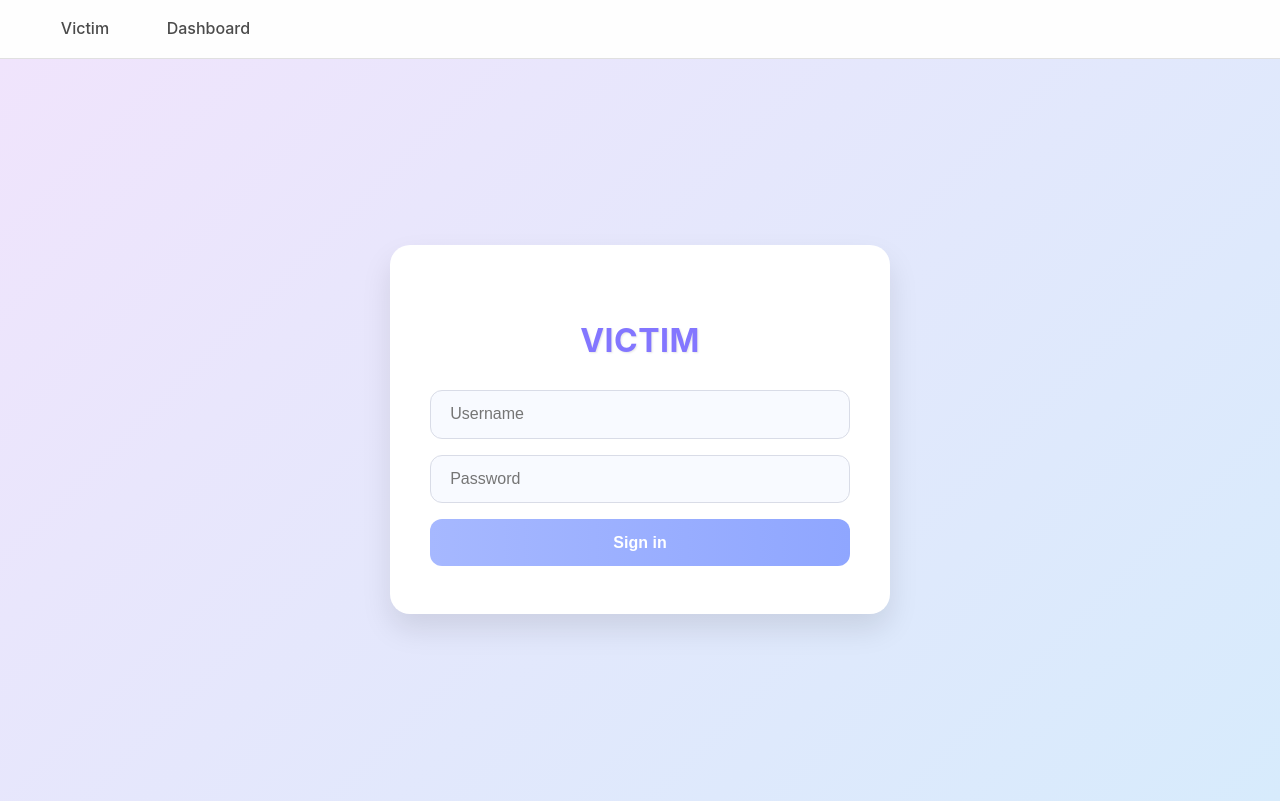
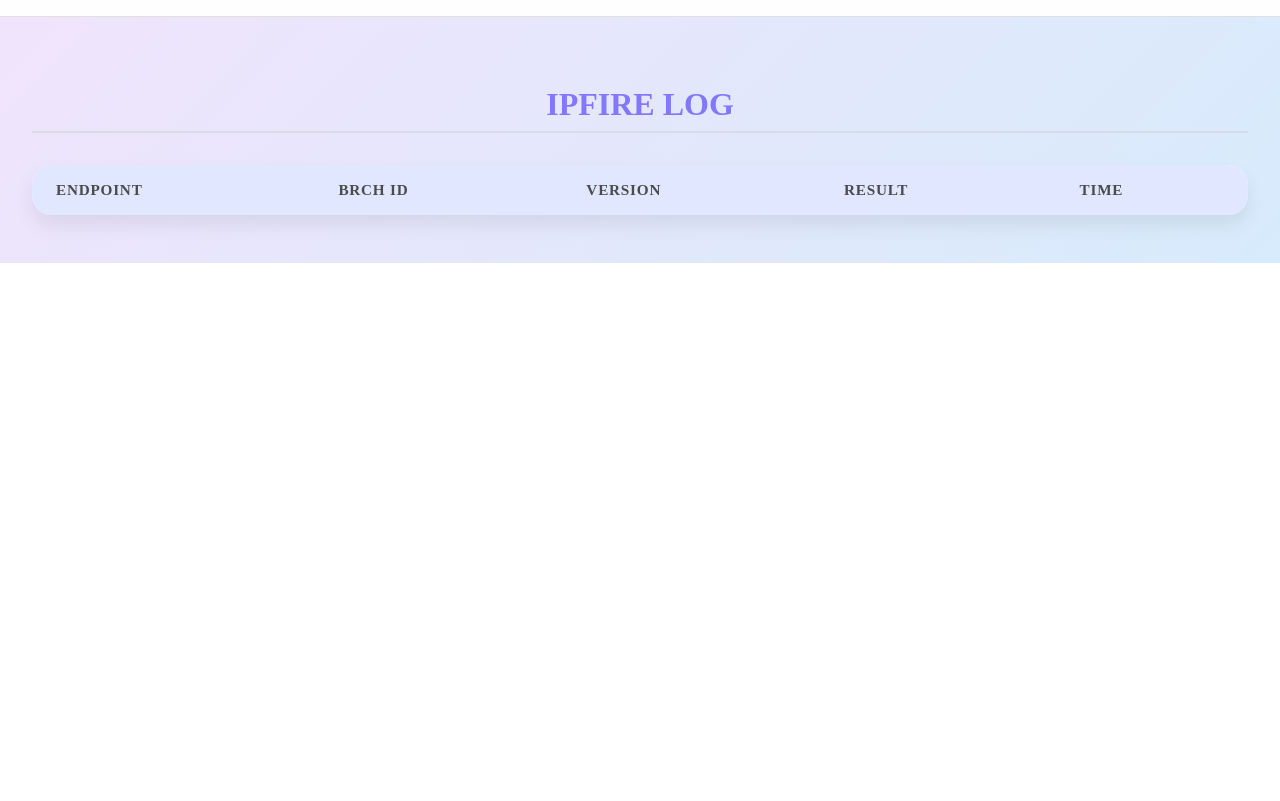
Before and after one commit to yuhano/DeepDetector, a Flask app: page / in a window 1280 px wide. After the commit the page ends 263 px from the top, so only its background shows below. Run offline with Flask 3, Linux system fonts and the light colour scheme; data that the repository does not hold is empty; parts of the project's set-up code (start-up, migrations or seed data) failed here and were passed over.

Commit message:
ipfire 인증 로직 삭제

```diff
--- a/ipfire/app.py
+++ b/ipfire/app.py
@@ -1,21 +1,15 @@
 from flask import Flask, render_template
-from api.auth import auth_blueprint
 from api.logs import logs_blueprint
 
 def create_app():
     app = Flask(__name__)
 
-    # HTML 페이지 라우트
+
     @app.route('/')
-    def victim():
-        return render_template('victim.html')
-
-    @app.route('/dashboard')
     def dashboard():
         return render_template('dashboard.html')
 
     # API 블루프린트 등록
-    app.register_blueprint(auth_blueprint, url_prefix='/api/auth')
     app.register_blueprint(logs_blueprint, url_prefix='/api/logs')
 
     return app
@@ -23,4 +17,4 @@ def create_app():
 if __name__ == '__main__':
     print("start")
     app = create_app()
-    app.run(debug=True, host='0.0.0.0', port=3000)
+    app.run(debug=True, host='0.0.0.0', port=4000)
--- a/ipfire/templates/dashboard.html
+++ b/ipfire/templates/dashboard.html
@@ -120,11 +120,11 @@
 </head>
 <body>
     <div id="nav-container">
-        <a href="/">Victim</a>
-        <a href="/dashboard">Dashboard</a>
+        <!-- <a href="/">Victim</a>
+        <a href="/dashboard">Dashboard</a>  -->
     </div>
   <div class="dashboard">
-    <h1 class="dashboard-title">LOG</h1>
+    <h1 class="dashboard-title">IPFIRE LOG</h1>
     <div class="log-table">
         <table>
             <thead>
--- a/ipfire/templates/victim.html
+++ /dev/null
@@ -1,182 +0,0 @@
-<!DOCTYPE html>
-<html lang="ko">
-<head>
-    <meta charset="UTF-8">
-    <meta name="viewport" content="width=device-width, initial-scale=1.0">
-    <title>Login</title>
-    <style>
-        body {
-            margin: 0;
-        }
-        #nav-container {
-            background: #fefefe;
-            color: #4b4b4b;
-            font-weight: 600;
-            padding: 0.5rem 2rem;
-            display: flex;
-            justify-content: flex-start;
-            align-items: center;
-            border-bottom: 1px solid #e0e0e0;
-            position: sticky;
-            top: 0;
-            z-index: 100;
-
-        }
-
-        #nav-container a {
-            text-decoration: none;
-            color: #4b4b4b;
-            margin: 0 1rem;
-            font-size: 1rem;
-            font-weight: 500;
-            padding: 0.5rem 0.8rem;
-            border-radius: 5px;
-            transition: all 0.3s ease;
-        }
-
-        #nav-container a:hover {
-            color: #ffffff;
-            background-color: #b8c4ff;
-            transform: scale(1.05);
-            font-weight: 600;
-        }
-
-        body {
-            font-family: 'Inter', sans-serif;
-            background-color: #f5f3ff;
-            color: #2d2d2d;
-            line-height: 1.6;
-            font-size: 16px;
-        }
-
-
-        .login-container {
-            display: flex;
-            justify-content: center;
-            align-items: center;
-            height: calc(100vh - 58px);
-            padding: 0 1rem;
-            background: linear-gradient(135deg,#f0e4fc, #d7ebfc);
-        }
-
-        .login-card {
-            background: #ffffff;
-            padding: 3rem 2.5rem;
-            border-radius: 20px;
-            box-shadow: 0 15px 30px rgba(0, 0, 0, 0.1);
-            max-width: 420px;
-            width: 90%;
-            text-align: center;
-            animation: fadeIn 0.5s ease;
-        }
-
-        @keyframes fadeIn {
-            from {
-                opacity: 0;
-            }
-            to {
-                opacity: 1;
-            }
-        }
-
-        .login-title {
-            font-size: 2rem;
-            font-weight: 700;
-            margin-bottom: 1.5rem;
-            color:  #8376ff;
-            letter-spacing: 0.5px;
-            text-shadow: 1px 1px 2px rgba(0, 0, 0, 0.1);
-        }
-
-        .login-form input {
-            width: 100%;
-            padding: 0.9rem 1.2rem;
-            margin-bottom: 1rem;
-            border: 1px solid #d9dce7;
-            border-radius: 12px;
-            font-size: 1rem;
-            background-color: #f8faff;
-            color: #3b3b3b;
-            transition: all 0.3s ease;
-            box-sizing: border-box;
-        }
-
-        .login-form input:focus {
-            border-color: #8ec5fc;
-            background-color: #ffffff;
-            box-shadow: 0 0 8px rgba(142, 197, 252, 0.4);
-            outline: none;
-        }
-
-        .login-btn {
-            width: 100%;
-            padding: 0.9rem 1.2rem;
-            background: linear-gradient(90deg,#a6b8ff, #8fa6ff);
-            color: #ffffff;
-            font-size: 1rem;
-            font-weight: 600;
-            border: none;
-            border-radius: 12px;
-            cursor: pointer;
-            transition: transform 0.3s ease, box-shadow 0.3s ease;
-        }
-
-        .login-btn:hover {
-            transform: translateY(-3px);
-            box-shadow: 0 8px 20px rgba(142, 197, 252, 0.3);
-        }
-
-    </style>
-</head>
-<body>
-    <!-- Login Page -->
-    <div id="nav-container">
-        <a href="/">Victim</a>
-        <a href="/dashboard">Dashboard</a>
-    </div>
-    <div class="login-container">
-        <div class="login-card">
-            <h1 class="login-title">VICTIM</h1>
-            <p id="result-text"></p>
-            <form class="login-form" id="loginForm">
-                <input type="text" placeholder="Username" id="id" required>
-                <input type="password" placeholder="Password" id="passwd" required>
-                <button type="submit" class="login-btn">Sign in</button>
-            </form>
-        </div>
-    </div>
-
-    <script>
-        document.getElementById("loginForm").onsubmit = async function (event) {
-            event.preventDefault();
-            const idEl = document.getElementById("id");
-            const passwdEl = document.getElementById("passwd");
-            const resultText = document.getElementById("result-text");
-            if (!idEl || !passwdEl || !idEl.value || !passwdEl.value){
-                return resultText.innerText = '아이디와 비밀번호를 입력해주세요.';
-                return;
-            }
-
-            fetch('/api/auth', {
-                method: 'POST',
-                headers: { 'Content-Type': 'application/json' },
-                body: JSON.stringify({ id: idEl.value, passwd: passwdEl.value })
-            }).then(response => {
-                console.log(response);
-                if (response.status !== 200) {
-                    throw new Error('로그인 실패');
-                }
-                resultText.style.color = 'green';
-                resultText.innerText = '로그인 성공';
-            }).catch(error => {
-                console.error(error);
-                resultText.style.color = 'red';
-                resultText.innerText = '로그인 실패';
-            });
-
-            idEl.value = '';
-            passwdEl.value = '';
-        }
-  </script>
-</body>
-</html>
```
Also changed, not shown: ipfire/api/auth.py (deleted, +0 -44 lines).
